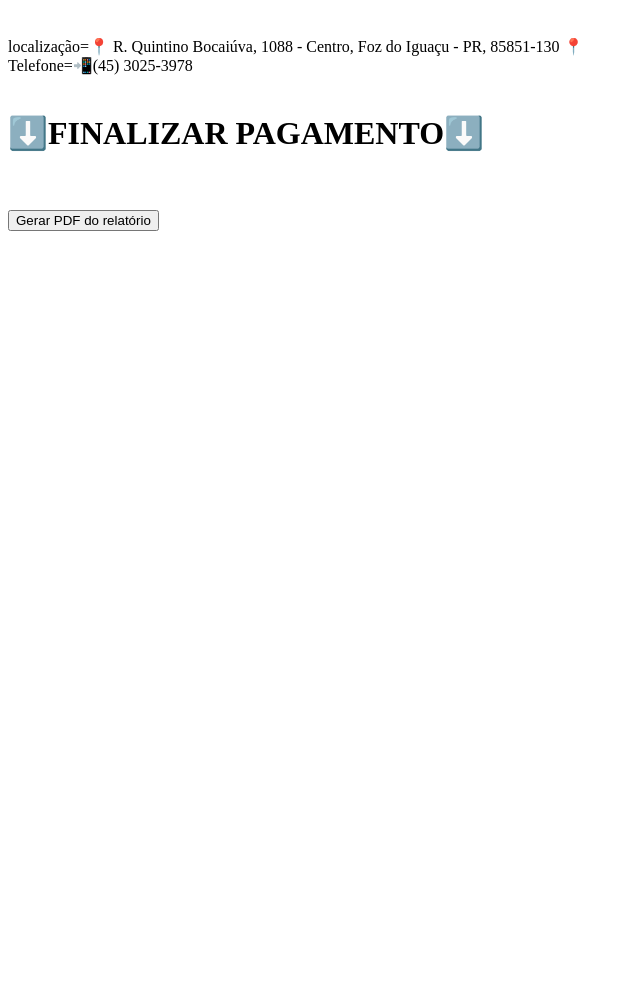
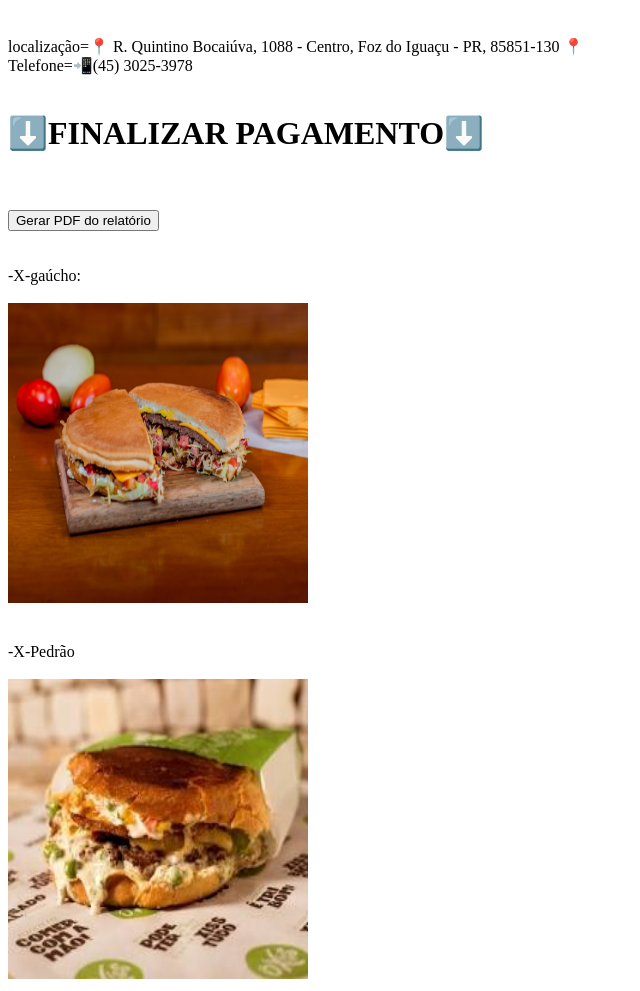
Before and after one commit to arthurzin04810/hamburguer, a plain HTML site: page index.html in a window 1280 px wide. Shown: the part 515-1506 px from the top of the page, without its empty margins (0-640 px from the left). Before the commit the page ends 800 px from the top, so only its background shows below. Drawn offline with Linux system fonts and the light colour scheme.

Commit message:
Add files via upload

```diff
--- a/index.html
+++ b/index.html
@@ -73,6 +73,21 @@
     <div id="relatorio"></div>
     <br>
     <button onclick="window.print()">Gerar PDF do relatório</button>
+        <br>
+        <br>
+        <br>
+        <p2>-X-gaúcho:</p2>
+        <br>
+        <br>
+<img id="comida" src="imagens/xis.png" alt=""width="300" height="300">
+        <br>
+        <br>
+        <br>
+    <p2>-X-Pedrão
+        <br>
+        <br>
+<img id="comida" src="imagens/xispedraobranco.png" alt=""width="300" height="300">
+
     <script src="script.js"></script>
 </body>
 
```
Also changed, not shown: imagens/xis.png (added), imagens/xispedraobranco.png (added).
